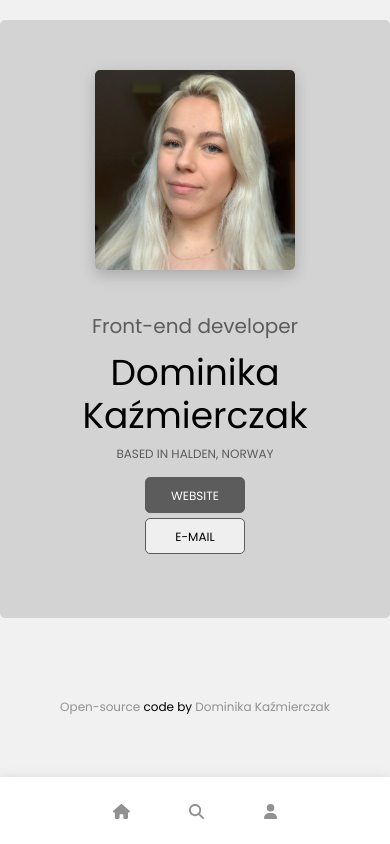
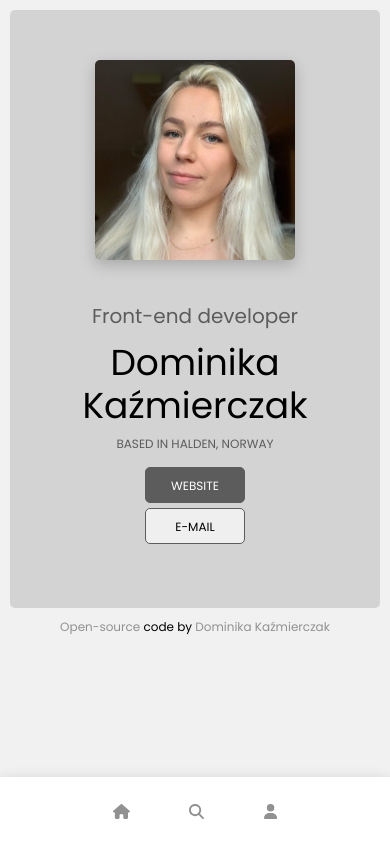
Before and after one commit to dkkazmierczak/dictionary-react, a React (Create React App) app: page /contact in a window 390 px wide. Built offline with nearby package versions, Linux system fonts and the light colour scheme.

Commit message:
Fixed margin on pages

```diff
--- a/src/pages/Contact.scss
+++ b/src/pages/Contact.scss
@@ -85,13 +85,11 @@
 }
 @media (max-width: 768px) {
   .contact {
-    margin: 20px;
+    margin: 10px;
     max-width: 500px;
     padding: 50px 0;
     text-align: center;
 
-    margin-left: auto;
-    margin-right: auto;
     .contact-wrapper {
       grid-template-columns: [first] 100%;
       grid-template-rows: [row1-start] 40% [row1-end] 60% [last-line];
--- a/src/pages/Footer.scss
+++ b/src/pages/Footer.scss
@@ -17,6 +17,6 @@ footer {
 
 @media (max-width: 768px) {
   footer {
-    margin: 80px 0;
+    margin: 0 0 100px;
   }
 }
--- a/src/pages/Main.scss
+++ b/src/pages/Main.scss
@@ -8,6 +8,6 @@
 
 @media (max-width: 768px) {
   .main {
-    margin: 80px 30px;
+    margin: 60px 10px 0;
   }
 }
--- a/src/pages/Search.scss
+++ b/src/pages/Search.scss
@@ -26,7 +26,7 @@
 
 @media (max-width: 768px) {
   .search {
-    margin: 80px 30px;
+    margin: 60px 10px 0;
     .form-section {
       margin: 20px 0;
     }
```
